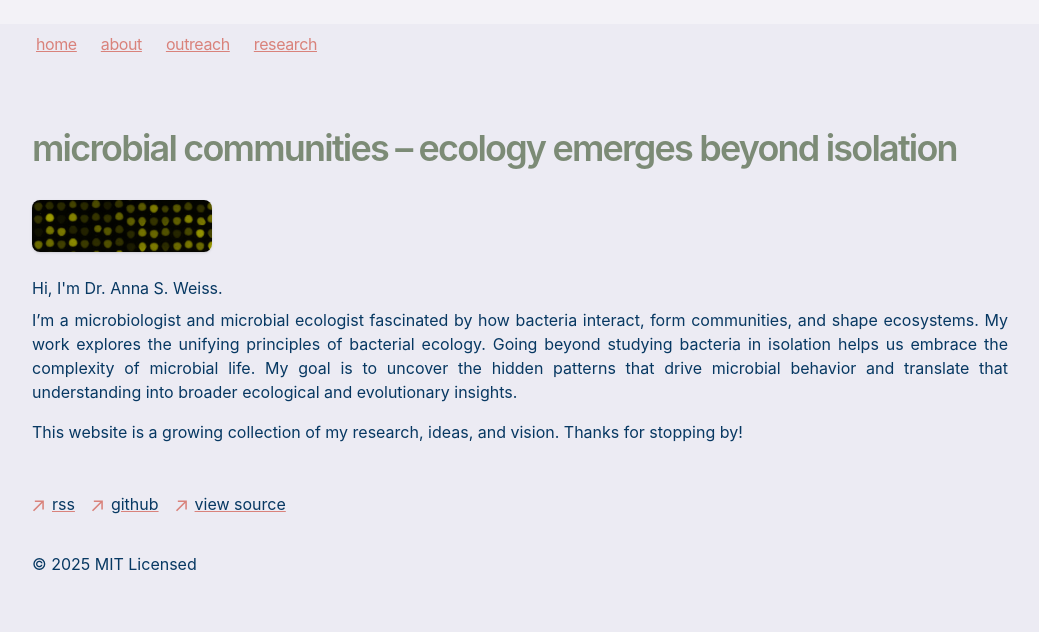
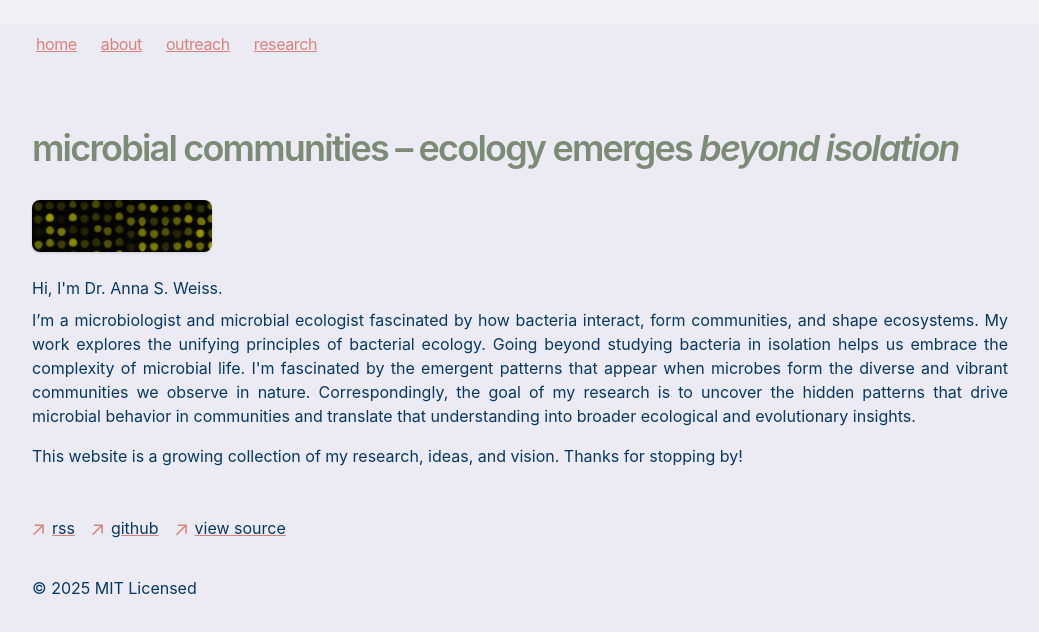
Before and after one commit to AnnaSophieWeiss/beyondisolation, a Next.js app: page / in a window 1280 px wide. Shown: the top 632 px of the page, without its empty margins (120-1159 px from the left). Built offline with nearby package versions, Linux system fonts and the light colour scheme.

Commit message:
Fix About section spacing

```diff
--- a/app/page.tsx
+++ b/app/page.tsx
@@ -5,7 +5,7 @@ export default function Page() {
     <>
       <section>
         <h1 className="mb-8 text-4xl font-semibold tracking-tighter">
-          microbial communities – ecology emerges beyond isolation
+          microbial communities – ecology emerges <em>beyond isolation</em>
         </h1>
          <div className="w-45 h-13 shrink-0">
           <img
@@ -20,8 +20,8 @@ export default function Page() {
           <p className="mb-4">
           I’m a microbiologist and microbial ecologist fascinated by how bacteria interact, form communities,
           and shape ecosystems. My work explores the unifying principles of bacterial ecology. Going beyond
-          studying bacteria in isolation helps us embrace the complexity of microbial life.
-          My goal is to uncover the hidden patterns that drive microbial behavior and translate that understanding
+          studying bacteria in isolation helps us embrace the complexity of microbial life. I'm fascinated by the emergent patterns that appear when microbes form the diverse and vibrant communities we observe in nature.
+          Correspondingly, the goal of my research is to uncover the hidden patterns that drive microbial behavior in communities and translate that understanding
           into broader ecological and evolutionary insights.</p>
           <p className="mb-4">
           This website is a growing collection of my research, ideas, and vision. Thanks for stopping by!</p>
```
Also changed, not shown: app/about/page.tsx (+4 -4 lines).
